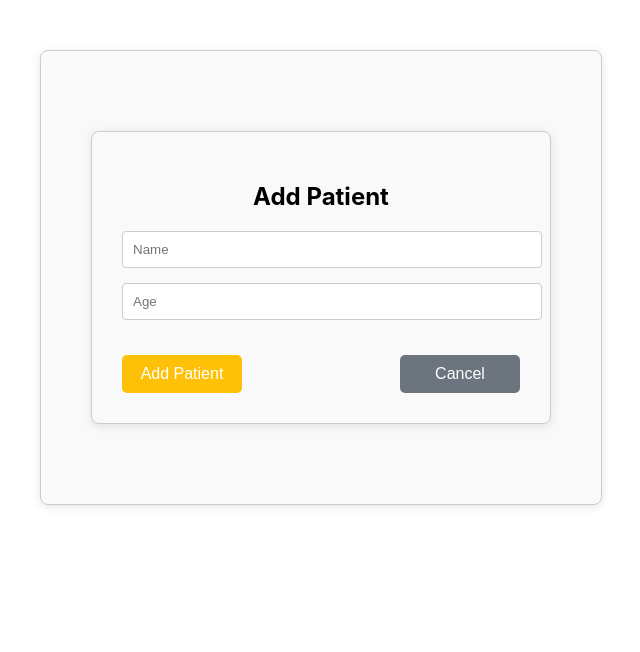
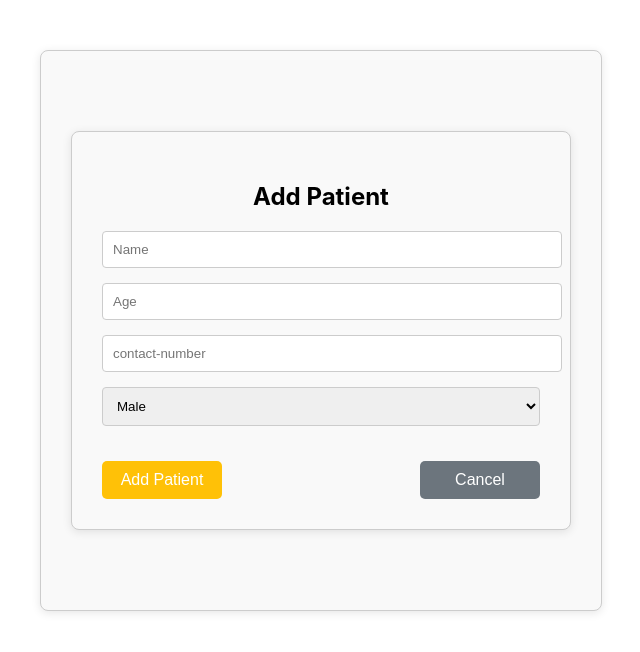
Before and after one commit to 88chinu/clinicManagement, a React (Create React App) app in the folder client/: page /add in a window 1280 px wide. Shown: the top 652 px of the page, without its empty margins (319-959 px from the left). Built offline with nearby package versions, Linux system fonts and the light colour scheme.

Commit message:
frontend new patient creat

```diff
--- a/client/db.json
+++ b/client/db.json
@@ -14,6 +14,13 @@
       "id": "dc78",
       "name": "sdcs",
       "age": "232"
+    },
+    {
+      "id": "2043",
+      "name": "chinu",
+      "age": "30",
+      "gender": "",
+      "co_number": ""
     }
   ]
 }
--- a/client/src/components/createPatient.js
+++ b/client/src/components/createPatient.js
@@ -47,22 +47,18 @@ const PatientAdd = ({ onPatientAdd = () => { } }) => {
           <div className="box-container">
             <h2>Add Patient</h2>
             <form onSubmit={handleSubmit} className="form-container">
-              <input
-                type="text"
-                placeholder="Name"
-                value={name}
-                onChange={(e) => setName(e.target.value)}
-                required
-                className="input-field"
-              />
-              <input
-                type="number"
-                placeholder="Age"
-                value={age}
-                onChange={(e) => setAge(e.target.value)}
-                required
-                className="input-field"
-              />
+
+              <input type="text" placeholder="Name"  value={name} onChange={(e) => setName(e.target.value)} required className="input-field"/>
+
+              <input type="number" placeholder="Age" value={age} onChange={(e) => setAge(e.target.value)} required className="input-field" />
+
+              <input type="number" placeholder="contact-number" value={Number} onChange={(e) => setNumber(e.target.value)} required className="input-field" />
+
+              <select type='select' placeholder="Select Gender" name="Sgender" value={gender} onChange={(e) => setGender(e.target.value)} required className='input-field'>
+                <option value="Male">Male</option>
+                <option value="Female">Female</option>
+                <option value="Other">Other</option> </select>
+
               <div className="button-group">
                 <button type="submit" className="btn btn-add">Add Patient</button>
                 <button type="button" className="btn btn-cancel" onClick={() => navigate('/')}>Cancel</button>
```
Also changed, not shown: 1 other file (tests, documents, lock files or other folders). Lines whose indentation alone changed are shown as unchanged.
